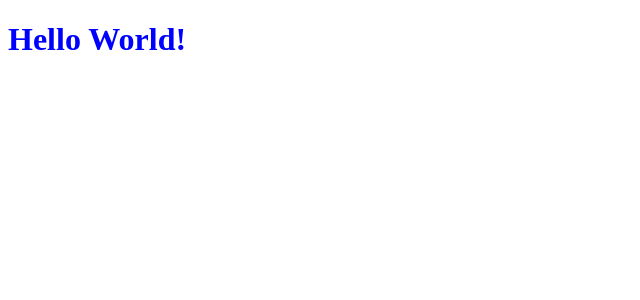
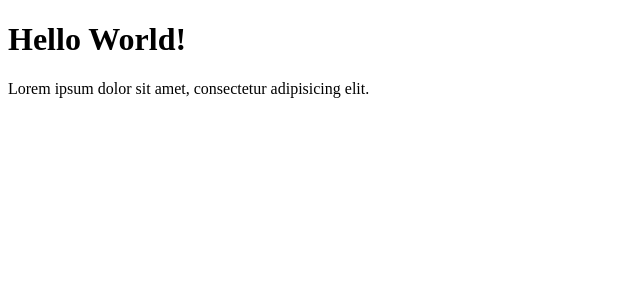
Before and after one commit to lore-web/XOC-Tattoo, a Next.js app: page / in a window 1280 px wide. Shown: the top 300 px of the page, without its empty margins (0-640 px from the left). Built offline with nearby package versions, Linux system fonts and the light colour scheme.

Commit message:
add: styled components config

```diff
--- a/src/app/layout.js
+++ b/src/app/layout.js
@@ -1,7 +1,7 @@
 import StyledComponentsRegistry from "@/lib/registry";
 
 export const metadata = {
-  title: "Create Next App",
+  title: "XOC Tattoo",
   description: "Generated by create next app",
 };
 
--- a/src/app/page.js
+++ b/src/app/page.js
@@ -1,16 +1,16 @@
 "use client";
 
 import { styled } from "styled-components";
-import { v4 as uuidv4 } from "uuid";
-
-const Title = styled.h1`
-  color: blue;
-`;
 
 export default function Home() {
   return (
-    <main key={uuidv4()}>
-      <Title>Hello World!</Title>
-    </main>
+    <>
+      <header>
+        <h1>Hello World!</h1>
+      </header>
+      <main>
+        <p>Lorem ipsum dolor sit amet, consectetur adipisicing elit.</p>
+      </main>
+    </>
   );
 }
```
Also changed, not shown: src/app/components/README.md (added).
